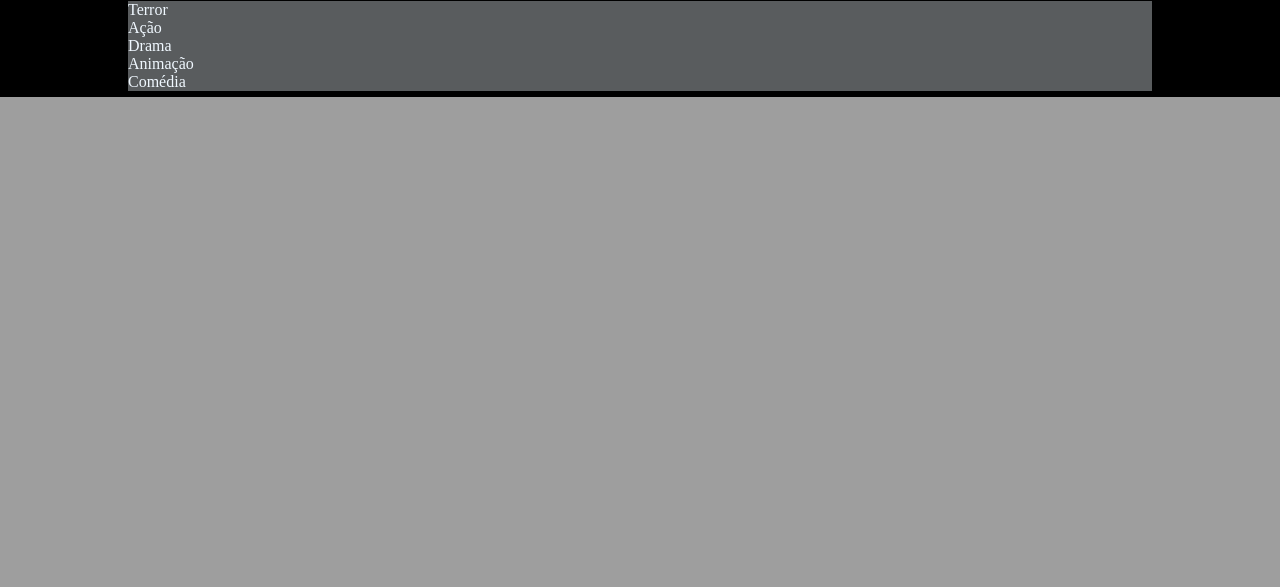
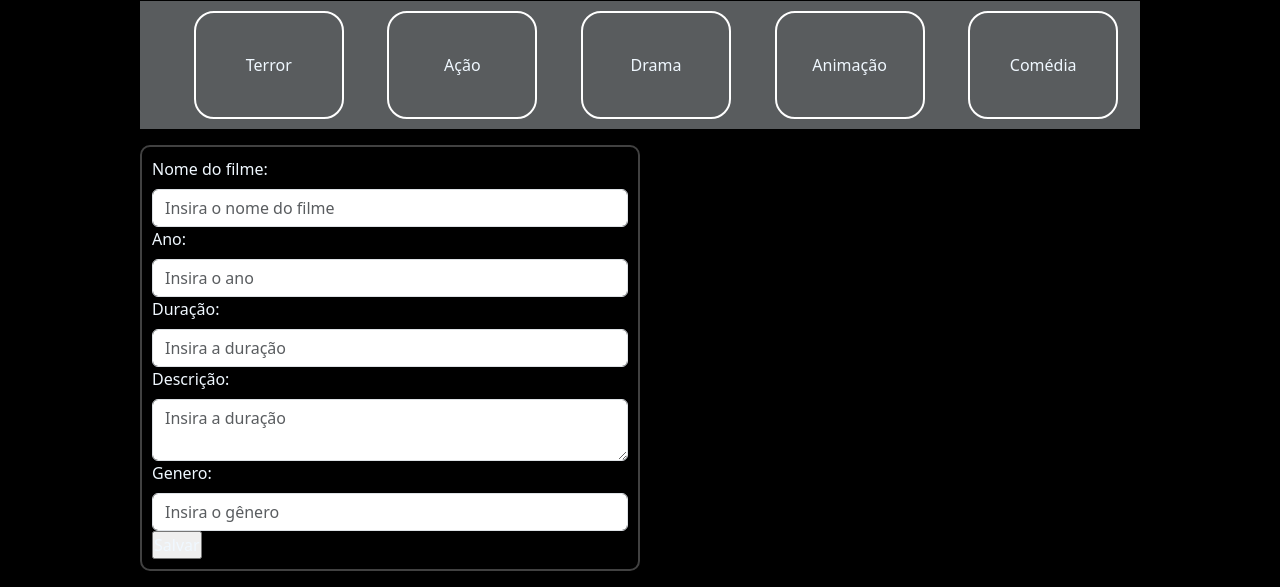
Before and after one commit to LuisTakeo/php-pwii-projeto-serie-filme, a PHP site: page /modelo/ in a window 1280 px wide. Shown: the part 703-1290 px from the top of the page. Before the commit the page ends 800 px from the top, so only its background shows below. Run offline with PHP 8.4, Linux system fonts and the light colour scheme.

Commit message:
Inserido formulario no index

```diff
--- a/css/index.css
+++ b/css/index.css
@@ -1,3 +1,4 @@
+/* geral */
 *{
     margin: 0;
     padding: 0;
@@ -13,22 +14,37 @@ ul, li {
     list-style-type: none;
 }
 
+/* Cabeçalho */
+
 
 .container__header {
     border-bottom: 2px solid whitesmoke;
     background-color: crimson;
     display: flex;
     justify-content: space-around;
-    align-items: center;
+    align-items: last baseline;
     height: 60px;
 }
 
 
 .header__navbar-list {
     display: flex;
-    justify-content: space-evenly;
-    gap: 16px;
+    padding: 2px 0;
+    justify-content: space-around;
+    gap: 20px;
 
+}
+
+.list-item > a {
+    color: aliceblue;
+    text-decoration: none;
+    padding: 10px 20px;
+    border-radius: 25px;
+}
+
+.list-item > a:hover {
+    color: crimson;
+    background-color: aliceblue;
 }
 
 .header__login > button {
@@ -36,6 +52,8 @@ ul, li {
     outline: none;
     background: none;
 }
+
+/* conteudo main */
 
 .container {
     width: 80vw;
@@ -62,3 +80,28 @@ ul, li {
 .container__generos-filmes{
     background-color: rgba(240, 248, 255, 0.367);
 }
+
+.generos-filmes {
+    display: flex;
+    flex-wrap: wrap;
+    justify-content: space-around;
+}
+
+.genero{
+    border: 2px solid white;
+    width: 150px;
+    border-radius: 20px;
+    padding: 40px;
+    margin: 10px 0;
+    display: flex;
+    justify-content: center;
+    align-items: center;
+}
+
+
+#container__cadastro {
+    border: 2px solid rgba(255, 255, 255, 0.255);
+    border-radius: 10px;
+    padding: 10px;
+    width: 50%;
+}
--- a/index.php
+++ b/index.php
@@ -6,6 +6,8 @@
     <meta http-equiv="X-UA-Compatible" content="IE=edge">
     <meta name="viewport" content="width=device-width, initial-scale=1.0">
     <title>Filmes series potocom</title>
+
+    <link href="https://cdn.jsdelivr.net/npm/bootstrap@5.3.0-alpha3/dist/css/bootstrap.min.css" rel="stylesheet" integrity="sha384-KK94CHFLLe+nY2dmCWGMq91rCGa5gtU4mk92HdvYe+M/SXH301p5ILy+dN9+nJOZ" crossorigin="anonymous">
 
     <link rel="stylesheet" href="./css/index.css">
 </head>
@@ -18,10 +20,10 @@
 
         <nav class="header__navbar">
             <ul class="header__navbar-list">
-                <li class="list-item">Filmes</li>
-                <li class="list-item">Series</li>
-                <li class="list-item">Contato</li>
-                <li class="list-item">Sobre</li>
+                <li class="list-item"><a href="#">Filmes</a></li>
+                <li class="list-item"><a href="#">Series</a></li>
+                <li class="list-item"><a href="#">Contato</a></li>
+                <li class="list-item"><a href="#">Sobre</a></li>
             </ul>
         </nav>
 
@@ -47,6 +49,35 @@
         </section>
     </main>
 
+
+
+
+    <section class="container">
+        <form class="mb-3" action="./filme-salvar.php" method="post" id="container__cadastro">
+            <label class="form-label" for="txNome">Nome do filme: </label>
+            <input class="form-control" type="text" placeholder="Insira o nome do filme" name="txNome" id="txNome">
+
+            <label class="form-label" for="txAno">Ano: </label>
+            <input class="form-control" type="text" placeholder="Insira o ano" name="txAno" id="txAno">
+
+
+
+            <label class="form-label" for="txDuracao">Duração: </label>
+            <input class="form-control" type="text" placeholder="Insira a duração" name="txDuracao" id="txDuracao">
+
+            <label class="form-label" for="txDescricao">Descrição: </label>
+            <textarea class="form-control" placeholder="Insira a duração" name="txDescricao" id="txDescricao"></textarea>
+
+            <label class="form-label" for="txGenero">Genero: </label>
+            <input class="form-control" type="text" placeholder="Insira o gênero" name="txGenero" id="txGenero">
+
+            <input type="submit" value="Salvar">
+        </form>
+
+    </section>
+
+
+    <script src="https://cdn.jsdelivr.net/npm/bootstrap@5.3.0-alpha3/dist/js/bootstrap.bundle.min.js" integrity="sha384-ENjdO4Dr2bkBIFxQpeoTz1HIcje39Wm4jDKdf19U8gI4ddQ3GYNS7NTKfAdVQSZe" crossorigin="anonymous"></script>
 </body>
 
 </html>
```
Also changed, not shown: filme-cadastro.php (+5 -2 lines), filme-consulta.php (added, +15 -0 lines), filme-salvar.php (+7 -6 lines), modelo-projeto-filmes/codigo-banco.txt (renamed from modelo projeto filmes/codigo-banco.txt), modelo-projeto-filmes/conexao.php (renamed from modelo projeto filmes/conexao.php), modelo-projeto-filmes/contato-lista.php (renamed from modelo projeto filmes/contato-lista.php), modelo-projeto-filmes/contato-param.php (renamed from modelo projeto filmes/contato-param.php), modelo-projeto-filmes/contato-remover.php (renamed from modelo projeto filmes/contato-remover.php), modelo-projeto-filmes/contato-salvar.php (renamed from modelo projeto filmes/contato-salvar.php), modelo-projeto-filmes/contato.php (renamed from modelo projeto filmes/contato.php), modelo-projeto-filmes/css/style.css (renamed from modelo projeto filmes/css/style.css), modelo-projeto-filmes/exemploPKeFK.txt (renamed from modelo projeto filmes/exemploPKeFK.txt), modelo-projeto-filmes/index.php (renamed from modelo projeto filmes/index.php), modelo-projeto-filmes/teste.php (renamed from modelo projeto filmes/teste.php).
